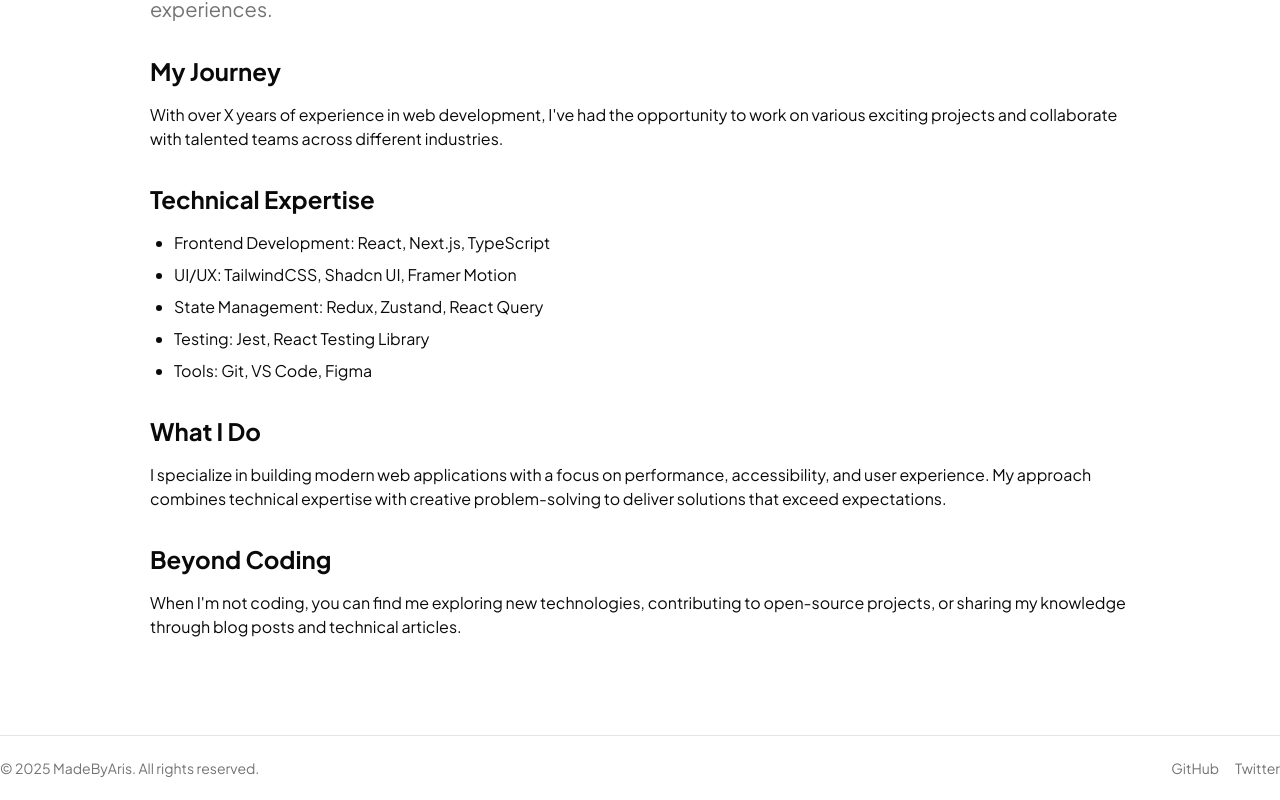
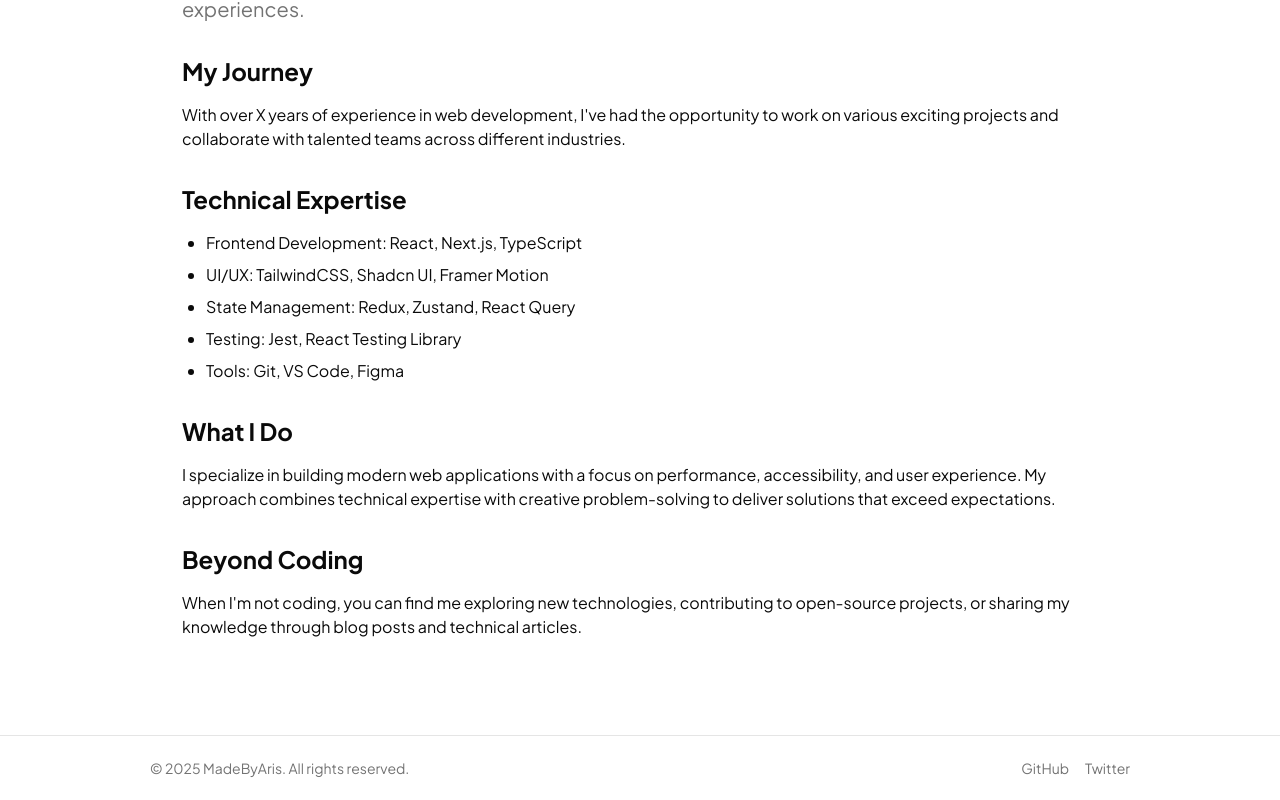
Before and after one commit to madebyaris/madebyaris.com, a Next.js app: page /about in a window 1280 px wide. Shown: the part 262-1062 px from the top of the page. Built offline with nearby package versions, Linux system fonts and the light colour scheme.

Commit message:
feat: fixing WP mistmatch post, fixing the mobile version and unresponsiveness

```diff
--- a/app/about/page.tsx
+++ b/app/about/page.tsx
@@ -7,8 +7,8 @@
 
 export default function AboutPage() {
   return (
-    <div className="container">
-      <div className="mx-auto max-w-[980px] py-8 md:py-12 lg:py-24">
+    <div className="container mx-auto max-w-[980px] mx-auto px-4 sm:px-6 lg:px-8">
+      <div className="py-8 md:py-12 lg:py-24">
         <div className="flex flex-col gap-4">
           <h1 className="text-3xl font-bold leading-tight tracking-tighter md:text-5xl lg:text-6xl">
             About Me
--- a/app/blog/[slug]/page.tsx
+++ b/app/blog/[slug]/page.tsx
@@ -72,8 +72,8 @@
     const featuredImage = post._embedded?.['wp:featuredmedia']?.[0]
 
     return (
-      <article className="container">
-        <div className="mx-auto max-w-[780px] py-8 md:py-12 lg:py-24">
+      <article className="container mx-auto max-w-[980px] px-4 sm:px-6 lg:px-8">
+        <div className="py-8 md:py-12 lg:py-24">
           <Link
             href="/blog"
             className="mb-8 inline-flex items-center text-sm text-muted-foreground hover:text-foreground"
--- a/app/blog/page.tsx
+++ b/app/blog/page.tsx
@@ -34,8 +34,8 @@
   }
 
   return (
-    <div className="container">
-      <div className="mx-auto max-w-[980px] py-8 md:py-12 lg:py-24">
+    <div className="container mx-auto max-w-[980px] px-4 sm:px-6 lg:px-8">
+      <div className="py-8 md:py-12 lg:py-24">
         <div className="flex flex-col gap-4">
           <h1 className="text-3xl font-bold leading-tight tracking-tighter md:text-5xl">
             Blog
--- a/app/contact/page.tsx
+++ b/app/contact/page.tsx
@@ -7,8 +7,8 @@
 
 export default function ContactPage() {
   return (
-    <div className="container">
-      <div className="mx-auto max-w-[980px] py-8 md:py-12 lg:py-24">
+    <div className="container mx-auto max-w-[980px] px-4 sm:px-6 lg:px-8">
+      <div className="py-8 md:py-12 lg:py-24">
         <div className="grid gap-8 lg:grid-cols-2">
           <div>
             <h1 className="text-3xl font-bold leading-tight tracking-tighter md:text-5xl">
--- a/app/projects/page.tsx
+++ b/app/projects/page.tsx
@@ -34,8 +34,8 @@
   }
 
   return (
-    <div className="container">
-      <div className="mx-auto max-w-[980px] py-8 md:py-12 lg:py-24">
+    <div className="container mx-auto max-w-[980px] mx-auto px-4 sm:px-6 lg:px-8">
+      <div className="py-8 md:py-12 lg:py-24">
         <div className="flex flex-col gap-4">
           <h1 className="text-3xl font-bold leading-tight tracking-tighter md:text-5xl">
             Projects
--- a/components/footer.tsx
+++ b/components/footer.tsx
@@ -4,7 +4,7 @@
 export function Footer() {
   return (
     <footer className="border-t">
-      <div className="container flex h-16 items-center justify-between py-4">
+      <div className="container flex h-16 items-center justify-between py-4 w-full max-w-[980px] mx-auto">
         <div className="flex items-center justify-start gap-4">
           <p className="text-sm text-muted-foreground">
             © {new Date().getFullYear()} MadeByAris. All rights reserved.
--- a/lib/wordpress.ts
+++ b/lib/wordpress.ts
@@ -18,7 +18,7 @@
       queryString.append(key, String(value))
     })
 
-    const url = `${WP_API_URL}/wp/v2/${endpoint}${queryString.toString() ? `?${queryString}` : ''}`
+    const url = `${WP_API_URL}/wp/v2/${endpoint}/${queryString.toString() ? `?${queryString}` : ''}`
     console.log('Fetching URL:', url) // Debug log
 
     const response = await fetch(url, {
```
